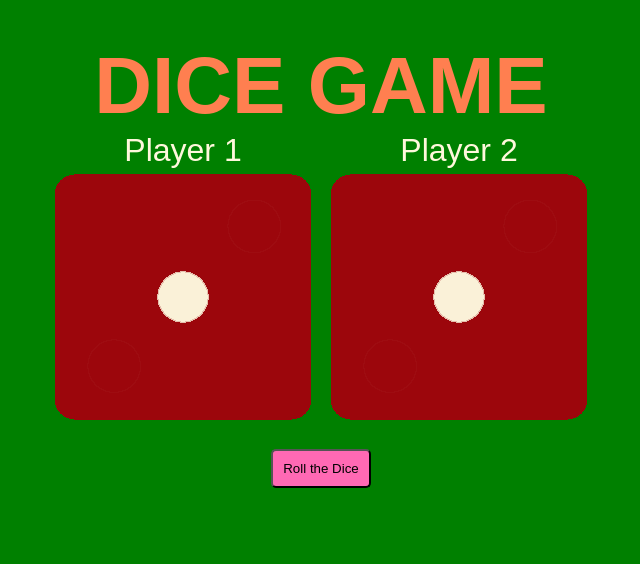
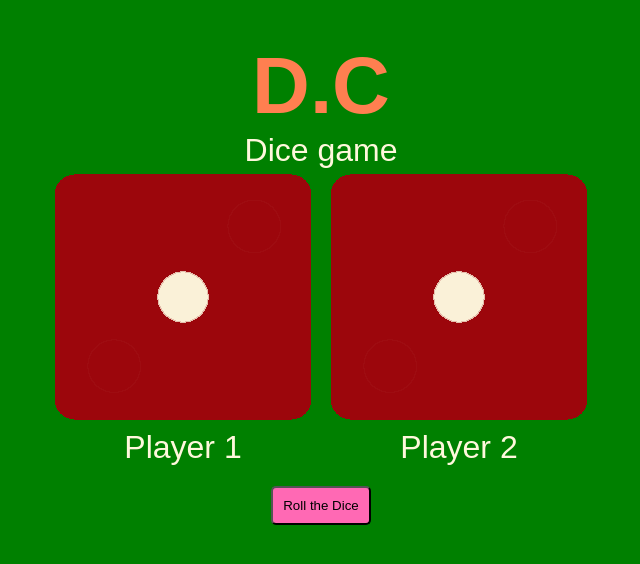
Before and after one commit to felipeinnit/Dice, a plain HTML site: page index.html in a window 1280 px wide. Shown: the whole page, without its empty margins (319-959 px from the left). Drawn offline with Linux system fonts and the light colour scheme.

Commit message:
Update index.html
add h2 elements

```diff
--- a/index.html
+++ b/index.html
@@ -8,18 +8,25 @@
     <link rel="stylesheet" href="style.css">
 </head>
 <body>
-    <h1 class="game">Dice Game</h1>
+    <header>
+        <h1>
+            D.C
+        </h1>
+        <p>Dice game</p>
+    </header>
 
+    <div class="result">
+        <h2></h2>
+    </div>
     <div class="display-flex">
 
-
     <div class="dice">
+        <img class="img1" src="img/dice1.png" alt="dice image">
         <p class="player1">Player 1</p>
-        <img class="img1" src="img/dice1.png" alt="dice image">
     </div>
     <div class="dice">
+        <img class="img2" src="img/dice1.png" alt="dice image">
         <p class="player2">Player 2</p>
-        <img class="img2" src="img/dice1.png" alt="dice image">
     </div>
 
 
```
